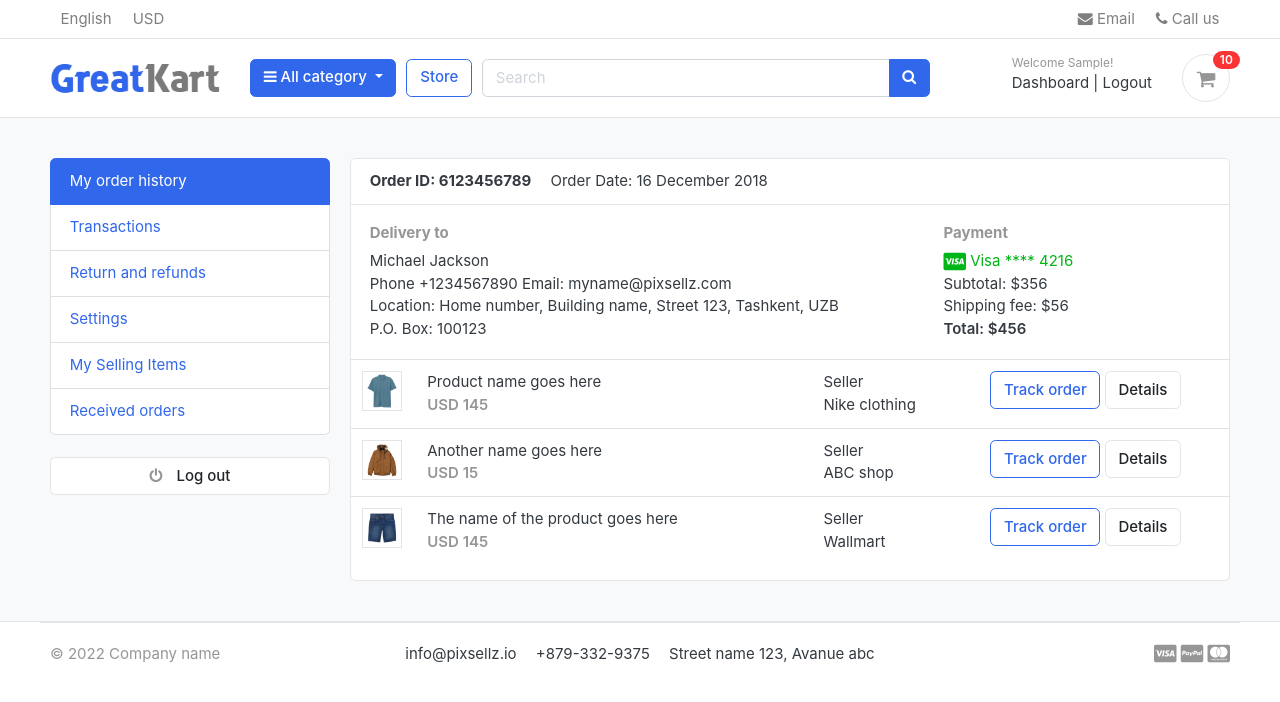
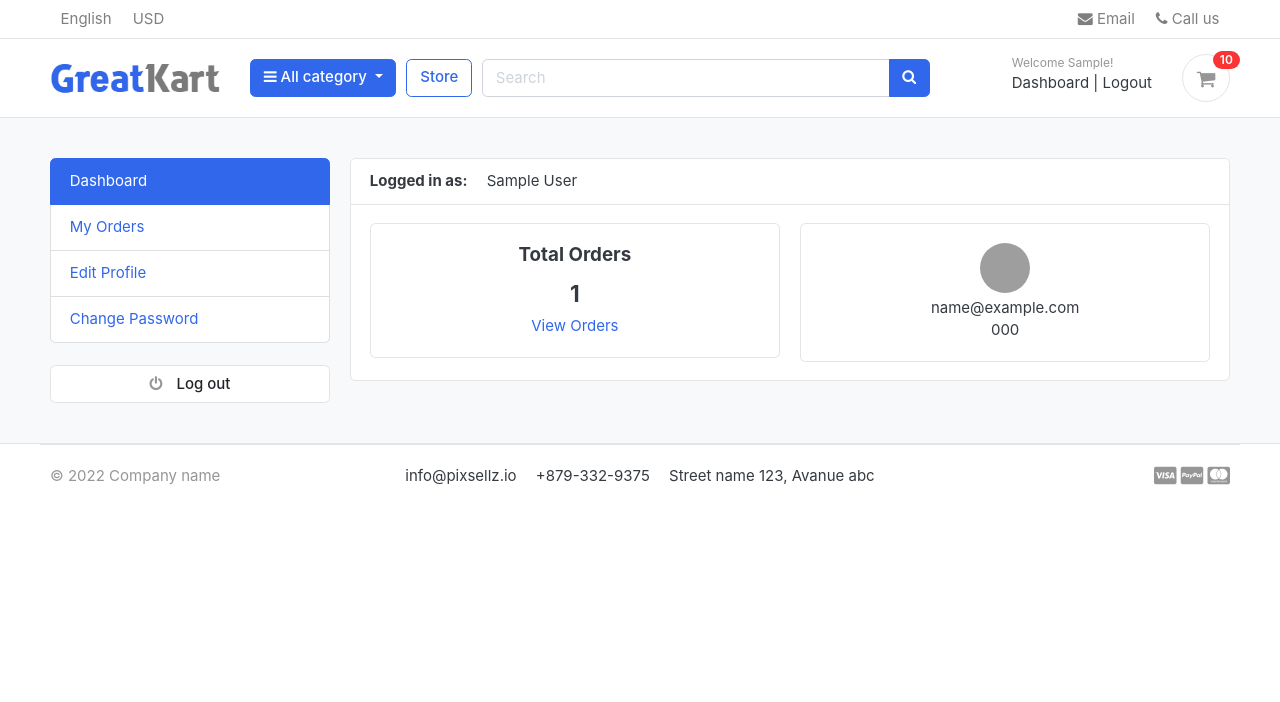
Before and after one commit to drutkoowski/django-ecommerce, a Django app: page /accounts/ in a window 1280 px wide. Shown: the top 702 px of the page. Run offline with Django 4.2, Linux system fonts and the light colour scheme; a user stored in the database is signed in; tables that the repository leaves empty hold one stand-in row (values such as "Sample post"); some libraries are stand-ins or nearby versions; some web fonts are replaced; grey boxes are pictures that could not be loaded.

Commit message:
adding dashboard functionality

```diff
--- a/accounts/models.py
+++ b/accounts/models.py
@@ -68,3 +68,19 @@ class Account(AbstractBaseUser):
 
     def has_module_perms(self, add_label):
         return True
+
+
+class UserProfile(models.Model):
+    user = models.OneToOneField(Account, on_delete=models.CASCADE)
+    address_line_1 = models.CharField(blank=True, max_length=100)
+    address_line_2 = models.CharField(blank=True, max_length=100)
+    profile_picture = models.ImageField(blank=True, upload_to='userprofile')
+    city = models.CharField(blank=True, max_length=20)
+    state = models.CharField(blank=True, max_length=20)
+    country = models.CharField(blank=True, max_length=20)
+
+    def __str__(self):
+        return self.user.first_name
+
+    def full_address(self):
+        return f"{self.address_line_1}, {self.address_line_2}"
--- a/accounts/urls.py
+++ b/accounts/urls.py
@@ -13,4 +13,8 @@ urlpatterns = [
     path("forgotPassword/", views.forgotPassword, name="forgotPassword"),
     path("resetpassword_validate/<uidb64>/<token>/", views.resetpassword_validate, name="resetpassword_validate"),
     path("resetPassword/", views.resetPassword, name="resetPassword"),
+    path("my_orders/", views.my_orders, name="my_orders"),
+    path("edit_profile/", views.edit_profile, name="edit_profile"),
+    path("change_password/", views.change_password, name="change_password"),
+
 ]
--- a/accounts/views.py
+++ b/accounts/views.py
@@ -1,19 +1,21 @@
 from django.contrib.auth.decorators import login_required
 from django.contrib.auth.tokens import default_token_generator
 from django.contrib.sites.shortcuts import get_current_site
-from django.shortcuts import render, redirect
+from django.shortcuts import render, redirect, get_object_or_404
 from django.template.loader import render_to_string
 from django.utils.encoding import force_bytes
 from django.utils.http import urlsafe_base64_encode, urlsafe_base64_decode
 
-
-from .forms import RegistrationForm
-from accounts.models import Account
+from orders.models import Order
+from .forms import RegistrationForm, UserForm, UserProfileForm
+from accounts.models import Account, UserProfile
 from django.contrib import messages, auth
 from django.core.mail import EmailMessage
 from carts.views import _cart_id
 from carts.models import Cart, CartItem
 import requests
+
+
 # Create your views here.
 
 def register(request):
@@ -32,6 +34,12 @@ def register(request):
                            password=password, username=username)
             user.phone_number = phone_number
             user.save()
+
+            # create user profile
+            profile = UserProfile()
+            profile.user_id = user.id
+            profile.profile_picture = "default/default_user.png"
+            profile.save()
 
             current_site = get_current_site(request)
             mail_subject = "Please activate your account"
@@ -103,7 +111,7 @@ def login(request):
             url = request.META.get('HTTP_REFERER')
             try:
                 query = requests.utils.urlparse(url).query
-                params = dict(x.split("=")for x in query.split("&"))
+                params = dict(x.split("=") for x in query.split("&"))
                 if 'next' in params:
                     nextPage = params['next']
                     return redirect(nextPage)
@@ -142,7 +150,12 @@ def activate(request, uidb64, token):
 
 @login_required(login_url='login')
 def dashboard(request):
-    return render(request, "accounts/dashboard.html")
+    orders = Order.objects.order_by("-created_at").filter(user_id=request.user.id, is_ordered=True)
+    orders_count = orders.count()
+    context = {
+        "orders_count": orders_count,
+    }
+    return render(request, "accounts/dashboard.html", context)
 
 
 def forgotPassword(request):
@@ -203,3 +216,40 @@ def resetPassword(request):
             return redirect("resetPassword")
     else:
         return render(request, "accounts/resetPassword.html")
+
+
+def my_orders(request):
+    orders = Order.objects.filter(user=request.user, is_ordered=True).order_by("-created_at")
+    context = {
+        "orders": orders,
+    }
+    return render(request, "accounts/my_orders.html", context)
+
+
+def edit_profile(request):
+    userprofile = get_object_or_404(UserProfile, user=request.user)
+    if request.method == "POST":
+        user_form = UserForm(request.POST, instance=request.user)
+        profile_form = UserProfileForm(request.POST, request.FILES, instance=userprofile)
+        if user_form.is_valid() and profile_form.is_valid():
+            user_form.save()
+            profile_form.save()
+            messages.success(request, 'Your profile has been updated!')
+            return redirect('edit_profile')
+    else:
+        user_form = UserForm(instance=request.user)
+        profile_form = UserProfileForm(instance=userprofile)
+
+    context = {
+        "user_form": user_form,
+        "profile_form": profile_form,
+        "userprofile": userprofile,
+    }
+
+    return render(request, "accounts/edit_profile.html", context)
+
+
+def change_password(request):
+    if request.method == "POST":
+        current_password = request.POST['current_password']
+    return render(request, "accounts/change_password.html")
--- a/templates/accounts/dashboard.html
+++ b/templates/accounts/dashboard.html
@@ -1,90 +1,42 @@
 {% extends "base.html" %}
 
 {% block content %}
-<section class="section-conten padding-y bg">
+<section class="section-content padding-y bg">
 {% include "includes/alerts.html" %}
 <div class="container">
 	<div class="row">
-	<aside class="col-md-3">
-		<!--   SIDEBAR   -->
-		<ul class="list-group">
-			<a class="list-group-item active" href="#"> My order history </a>
-			<a class="list-group-item" href="#"> Transactions </a>
-			<a class="list-group-item" href="#"> Return and refunds </a>
-			<a class="list-group-item" href="#">Settings </a>
-			<a class="list-group-item" href="#"> My Selling Items </a>
-			<a class="list-group-item" href="#"> Received orders </a>
-		</ul>
-		<br>
-		<a class="btn btn-light btn-block" href="{% url "logout" %}"> <i class="fa fa-power-off"></i> <span class="text">Log out</span> </a>
-		<!--   SIDEBAR .//END   -->
-	</aside>
+	{% include 'includes/dashboard_sidebar.html' %}
 	<main class="col-md-9">
 		<article class="card">
 		<header class="card-header">
-			<strong class="d-inline-block mr-3">Order ID: 6123456789</strong>
-			<span>Order Date: 16 December 2018</span>
+			<strong class="d-inline-block mr-3">Logged in as: </strong>
+            <span>{{ user.full_name }}</span>
 		</header>
-		<div class="card-body">
+		<div class="card-body" style="text-align: center">
 			<div class="row">
-				<div class="col-md-8">
-					<h6 class="text-muted">Delivery to</h6>
-					<p>Michael Jackson <br>
-					Phone +1234567890 Email: myname@pixsellz.com <br>
-			    	Location: Home number, Building name, Street 123,  Tashkent, UZB <br>
-			    	P.O. Box: 100123
-			 		</p>
-				</div>
-				<div class="col-md-4">
-					<h6 class="text-muted">Payment</h6>
-					<span class="text-success">
-						<i class="fab fa-lg fa-cc-visa"></i>
-					    Visa  **** 4216
-					</span>
-					<p>Subtotal: $356 <br>
-					 Shipping fee:  $56 <br>
-					 <span class="b">Total:  $456 </span>
-					</p>
-				</div>
+			<div class="col-md-6">
+                <div class="card">
+                    <div class="card-body">
+                        <h5 class="card-title">Total Orders</h5>
+                        <h4>{{ orders_count }}</h4>
+                        <a href="{% url 'my_orders' %}">View Orders</a>
+                    </div>
+                </div>
+            </div>
+
+           	<div class="col-md-6">
+                <div class="card" style="text-align: center">
+                    <div class="card-body">
+                        <img src="http://www.w3schools.com/howto/img_avatar.png" alt="User Profile Picture" width="50" height="50" style="border-radius: 50%">
+                        <p class="mb-0 mt-1">{{ user.email }}</p>
+                        <p>{{ user.phone_number }}</p>
+                    </div>
+                </div>
+            </div>
+
 			</div> <!-- row.// -->
 		</div> <!-- card-body .// -->
-		<div class="table-responsive">
-		<table class="table table-hover">
-			<tr>
-				<td width="65">
-					<img src="../images/items/1.jpg" class="img-xs border">
-				</td>
-				<td>
-					<p class="title mb-0">Product name goes here </p>
-					<var class="price text-muted">USD 145</var>
-				</td>
-				<td> Seller <br> Nike clothing </td>
-				<td width="250"> <a href="#" class="btn btn-outline-primary">Track order</a> <a href="#" class="btn btn-light"> Details </a> </td>
-			</tr>
-			<tr>
-				<td>
-					<img src="../images/items/2.jpg" class="img-xs border">
-				</td>
-				<td>
-					<p class="title mb-0">Another name goes here </p>
-					<var class="price text-muted">USD 15</var>
-				</td>
-				<td> Seller <br> ABC shop </td>
-				<td> <a href="#" class="btn btn-outline-primary">Track order</a> <a href="#" class="btn btn-light"> Details </a> </td>
-			</tr>
-			<tr>
-				<td>
-					<img src="../images/items/3.jpg" class="img-xs border">
-				</td>
-				<td>
-					<p class="title mb-0">The name of the product  goes here </p>
-					<var class="price text-muted">USD 145</var>
-				</td>
-				<td> Seller <br> Wallmart </td>
-				<td> <a href="#" class="btn btn-outline-primary">Track order</a> <a href="#" class="btn btn-light"> Details </a> </td>
-			</tr>
-		</table>
-		</div> <!-- table-responsive .end// -->
+
 		</article> <!-- order-group.// -->
 	</main>
 </div> <!-- row.// -->
--- /dev/null
+++ b/templates/includes/dashboard_sidebar.html
@@ -0,0 +1,12 @@
+<aside class="col-md-3">
+		<!--   SIDEBAR   -->
+		<ul class="list-group">
+			<a class="list-group-item {% if '/accounts/' == request.path %}active{% endif %}" href="{% url 'dashboard' %}"> Dashboard </a>
+			<a class="list-group-item {% if '/my_orders/' in request.path %}active{% endif %}" href="{% url 'my_orders' %}"> My Orders </a>
+			<a class="list-group-item {% if '/edit_profile/' in request.path %}active{% endif %}" href="{% url 'edit_profile' %}"> Edit Profile </a>
+			<a class="list-group-item {% if '/change_password/' in request.path %}active{% endif %}" href="{% url 'change_password' %}"> Change Password </a>
+		</ul>
+		<br>
+		<a class="btn btn-light btn-block" href="{% url "logout" %}"> <i class="fa fa-power-off"></i> <span class="text">Log out</span> </a>
+		<!--   SIDEBAR .//END   -->
+	</aside>
```
Also changed, not shown: accounts/admin.py (+15 -1 lines), accounts/forms.py (+25 -1 lines), templates/accounts/change_password.html (added, +50 -0 lines), templates/accounts/edit_profile.html (added, +86 -0 lines), templates/accounts/my_orders.html (added, +52 -0 lines).
